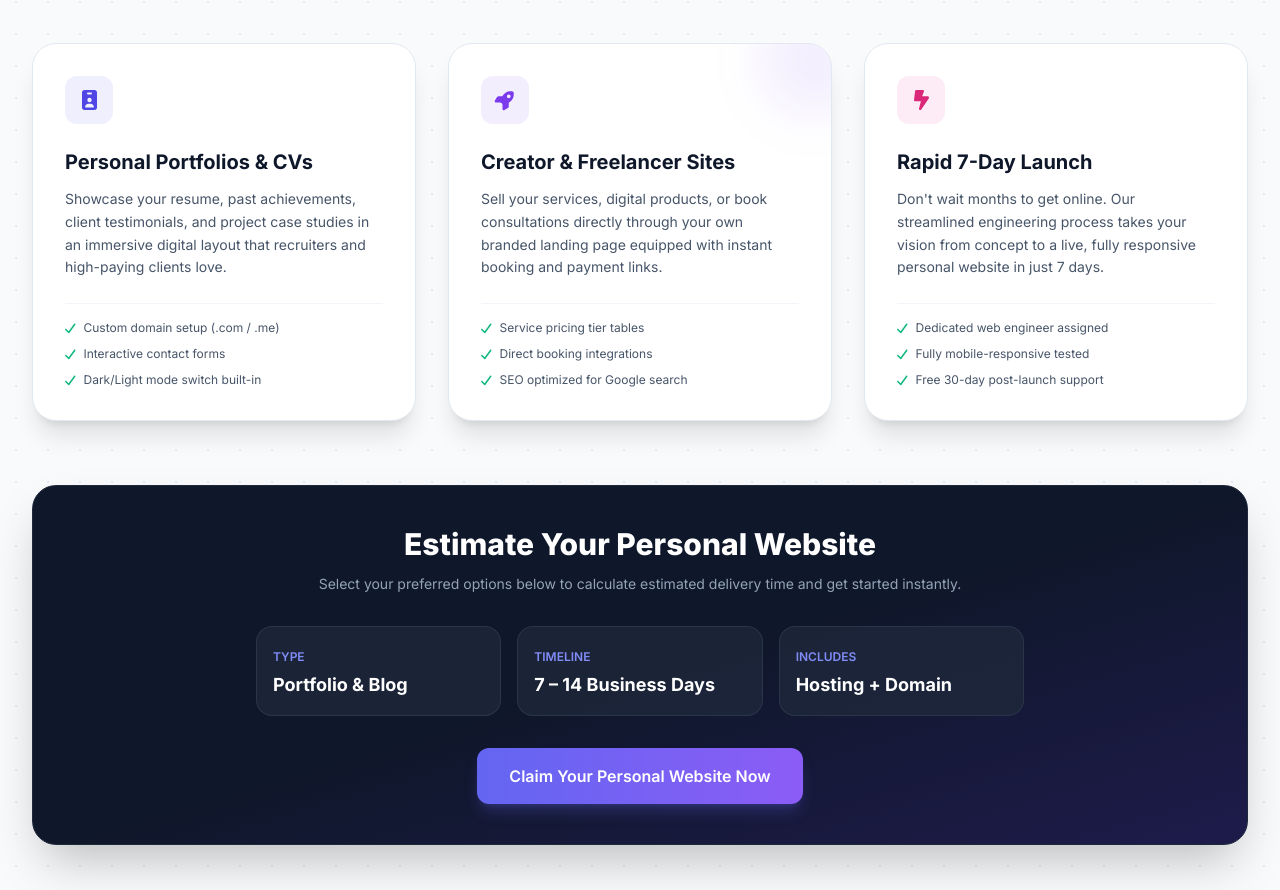
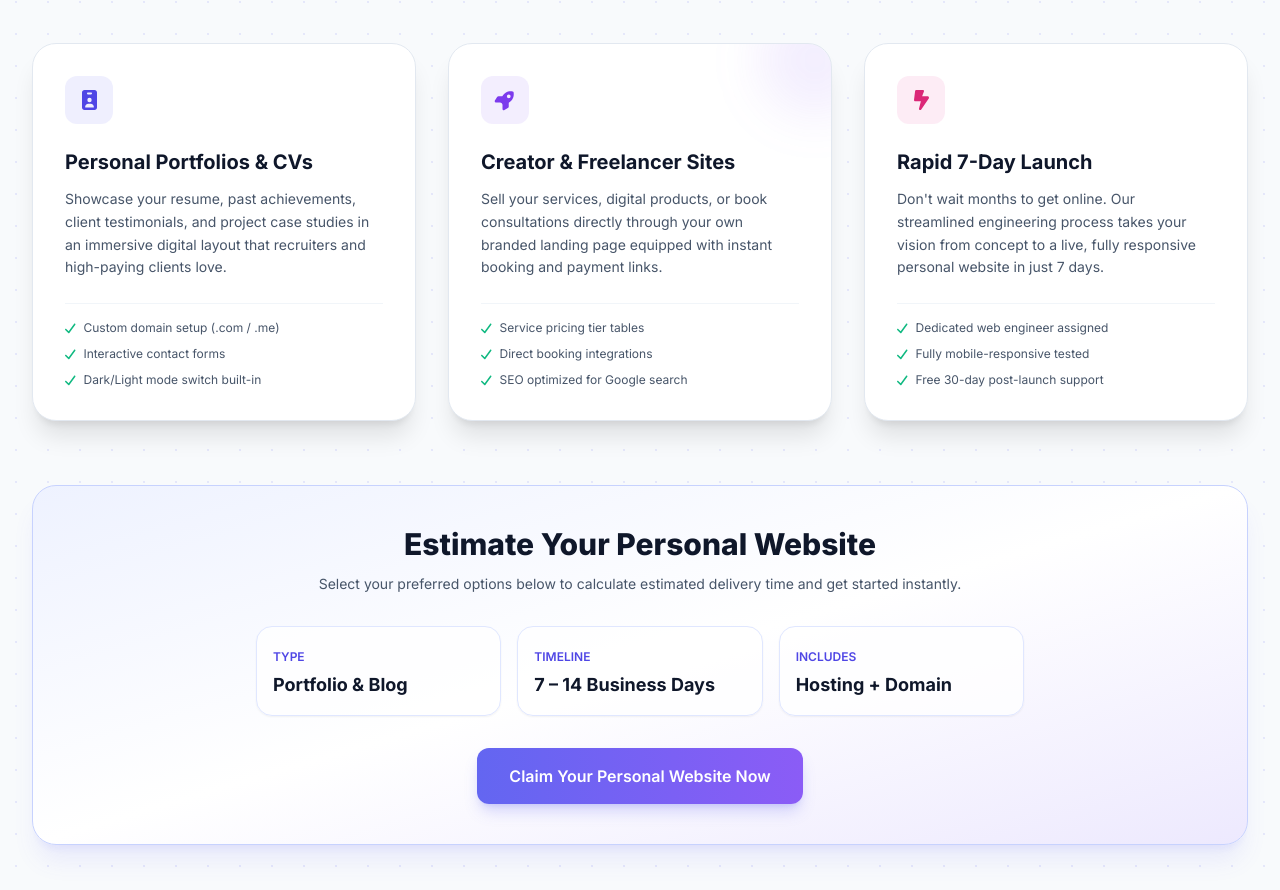
Before and after one commit to bryangablao/Accxs-Creations, a plain HTML site: page index.html in a window 1280 px wide. Shown: the part 1907-2797 px from the top of the page. Drawn offline with nearby package versions, Linux system fonts and the light colour scheme; no server answers.

Commit message:
Update styles and content for website estimator widget

```diff
--- a/index.html
+++ b/index.html
@@ -532,6 +532,20 @@ html,body{max-width:100%;overflow-x:clip}
  [data-page="privacy"] .max-w-5xl p{font-size:.68rem}
  [data-page="privacy"] section>div{padding-left:.9rem;padding-right:.9rem}
 }
+
+/* ===== Brand always fits: scales with screen, never clipped ===== */
+.brand-link{flex:0 0 auto;max-width:100%}
+.brand-logo{width:clamp(30px,9vw,40px);height:clamp(30px,9vw,40px)}
+.brand-name{font-size:clamp(.85rem,4.2vw,1.25rem)}
+.brand-tag{font-size:clamp(.45rem,2.1vw,.65rem);letter-spacing:clamp(.01em,.4vw,.05em)}
+#siteHeader>div:first-child{overflow:visible}
+@media(max-width:359px){.brand-tag{letter-spacing:.01em}.brand-link{gap:.4rem}}
+/* Desktop widths: make room so brand text is never squeezed */
+@media(min-width:1024px) and (max-width:1279px){
+ #siteHeader nav[aria-label=Main] .nav-link{padding-left:.55rem!important;padding-right:.55rem!important;font-size:.82rem}
+ #siteHeader a[href="#/home/contact"].md\:inline-flex{display:none!important}
+}
+@media(min-width:1280px){.brand-name{font-size:1.3rem}}
 </style>
 </head>
 <body class="bg-slate-50 dark:bg-slate-950 text-slate-900 dark:text-slate-100 antialiased">
@@ -728,22 +742,22 @@ html,body{max-width:100%;overflow-x:clip}
                 </div>
 
                 <!-- Interactive Personal Website Estimator Widget -->
-                <div class="mt-16 p-8 sm:p-10 rounded-3xl bg-gradient-to-br from-slate-900 via-slate-900 to-indigo-950 text-white border border-slate-800 shadow-2xl">
+                <div class="mt-16 p-8 sm:p-10 rounded-3xl bg-gradient-to-br from-indigo-50 via-white to-violet-100 text-slate-900 border border-indigo-200 shadow-xl shadow-indigo-500/10 dark:from-slate-900 dark:via-slate-900 dark:to-indigo-950 dark:text-white dark:border-slate-800 dark:shadow-2xl">
                     <div class="max-w-3xl mx-auto text-center">
                         <h4 class="text-2xl sm:text-3xl font-extrabold mb-3">Estimate Your Personal Website</h4>
-                        <p class="text-slate-400 text-sm mb-8">Select your preferred options below to calculate estimated delivery time and get started instantly.</p>
+                        <p class="text-slate-600 dark:text-slate-400 text-sm mb-8">Select your preferred options below to calculate estimated delivery time and get started instantly.</p>
 
                         <div class="grid grid-cols-1 sm:grid-cols-3 gap-4 text-left mb-8">
-                            <div class="p-4 rounded-2xl bg-slate-800/80 border border-slate-700/60">
-                                <span class="text-xs text-indigo-400 font-semibold uppercase">Type</span>
+                            <div class="p-4 rounded-2xl bg-white/80 border border-indigo-100 shadow-sm dark:bg-slate-800/80 dark:border-slate-700/60 dark:shadow-none">
+                                <span class="text-xs text-indigo-600 dark:text-indigo-400 font-semibold uppercase">Type</span>
                                 <div class="text-lg font-bold mt-1">Portfolio & Blog</div>
                             </div>
-                            <div class="p-4 rounded-2xl bg-slate-800/80 border border-slate-700/60">
-                                <span class="text-xs text-indigo-400 font-semibold uppercase">Timeline</span>
+                            <div class="p-4 rounded-2xl bg-white/80 border border-indigo-100 shadow-sm dark:bg-slate-800/80 dark:border-slate-700/60 dark:shadow-none">
+                                <span class="text-xs text-indigo-600 dark:text-indigo-400 font-semibold uppercase">Timeline</span>
                                 <div class="text-lg font-bold mt-1">7 – 14 Business Days</div>
                             </div>
-                            <div class="p-4 rounded-2xl bg-slate-800/80 border border-slate-700/60">
-                                <span class="text-xs text-indigo-400 font-semibold uppercase">Includes</span>
+                            <div class="p-4 rounded-2xl bg-white/80 border border-indigo-100 shadow-sm dark:bg-slate-800/80 dark:border-slate-700/60 dark:shadow-none">
+                                <span class="text-xs text-indigo-600 dark:text-indigo-400 font-semibold uppercase">Includes</span>
                                 <div class="text-lg font-bold mt-1">Hosting + Domain</div>
                             </div>
                         </div>
```
